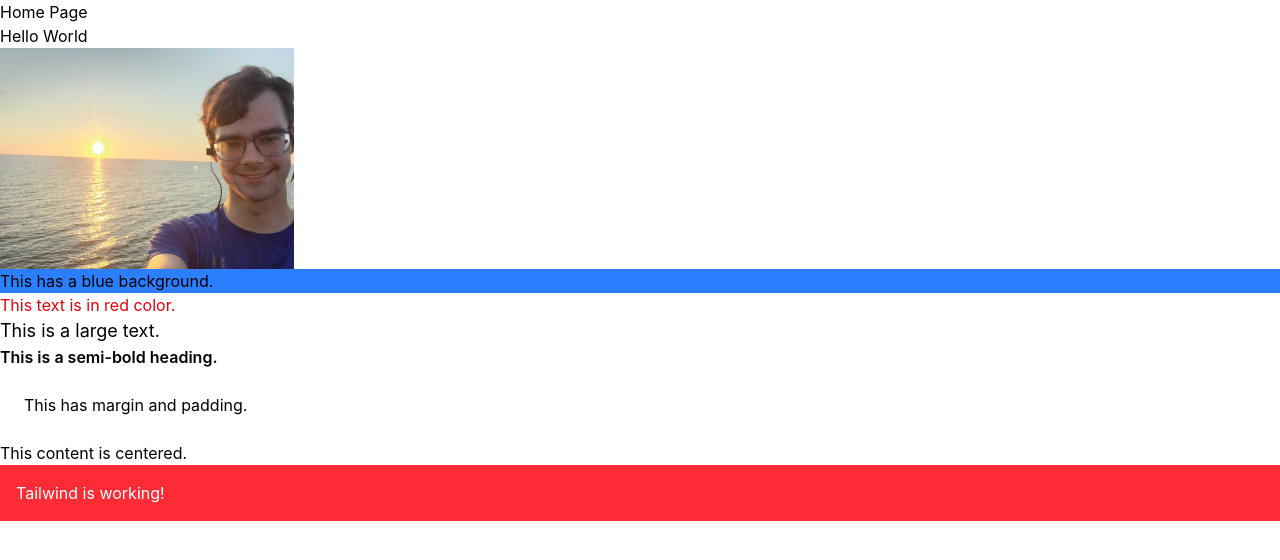
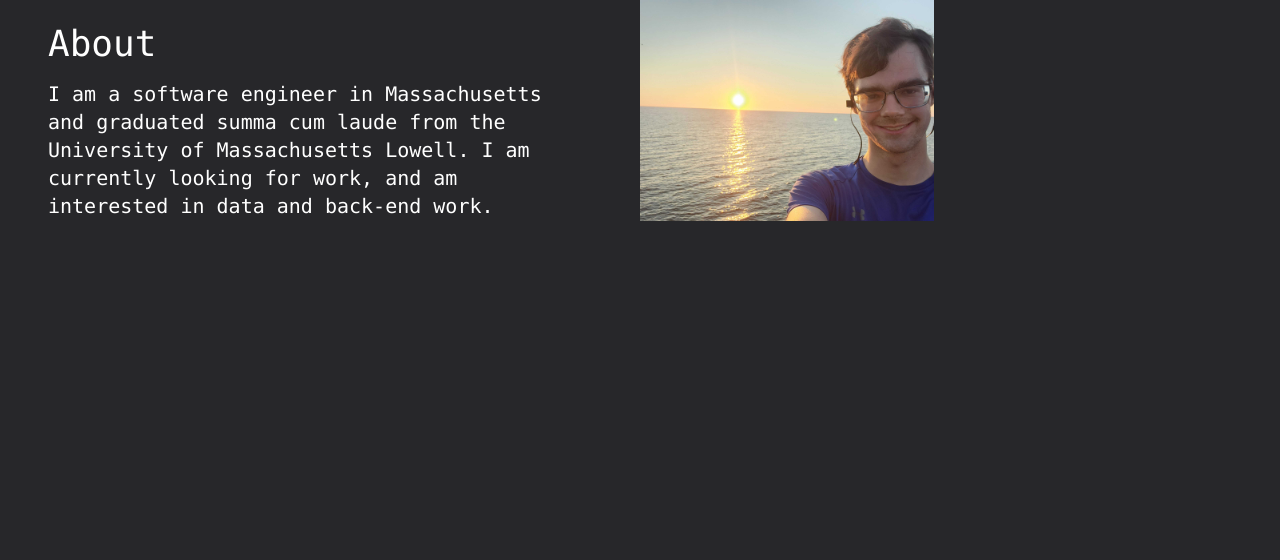
Before and after one commit to BennettPorter/personal_website, a website: page home.html in a window 1280 px wide. Drawn offline with Linux system fonts and the light colour scheme.

Commit message:
set background, added about section

```diff
--- a/home.html
+++ b/home.html
@@ -6,19 +6,19 @@
     <meta name="viewport" content="width=device-width, initial-scale=1.0">
     <link href="./output.css" rel="stylesheet">
 </head>
-<body>
-<h1>Home Page</h1>
-<h2>Hello World</h2>
-<img src="res/selfie1.jpg" alt="Selfie" width="294" height="221">
-<div class="bg-blue-500">This has a blue background.</div>
-<p class="text-red-600">This text is in red color.</p>
-<p class="text-lg">This is a large text.</p>
-<h2 class="font-semibold">This is a semi-bold heading.</h2>
-<div class="m-4 p-2 dark:hidden">This has margin and padding.</div>
-<div class="mx-6 py-4 not-dark:hidden">Horizontal and vertical spacing.</div>
-<div class="container mx-auto">This content is centered.</div>
-<div class="bg-red-500 text-white p-4">
-    Tailwind is working!
+<body class="block bg-zinc-800 min-h-screen relative max-w-screen overflow-x-hidden">
+<!--About Section-->
+<div class="flex">
+    <div>
+        <div class="text-white font-mono text-4xl ml-12 mt-6">About</div>
+        <div class="text-white font-mono text-xl w-128 ml-12 mt-4">I am a software engineer in Massachusetts
+         and graduated summa cum laude from the University of Massachusetts Lowell.
+        I am currently looking for work, and am interested in data and back-end work.</div>
+    </div>
+    <img class="ml-20" src="res/selfie1.jpg" alt="Selfie" width="294" height="221">
 </div>
+
+<!--Experience Section-->
+
 </body>
 </html>
```
Also changed, not shown: output.css.
